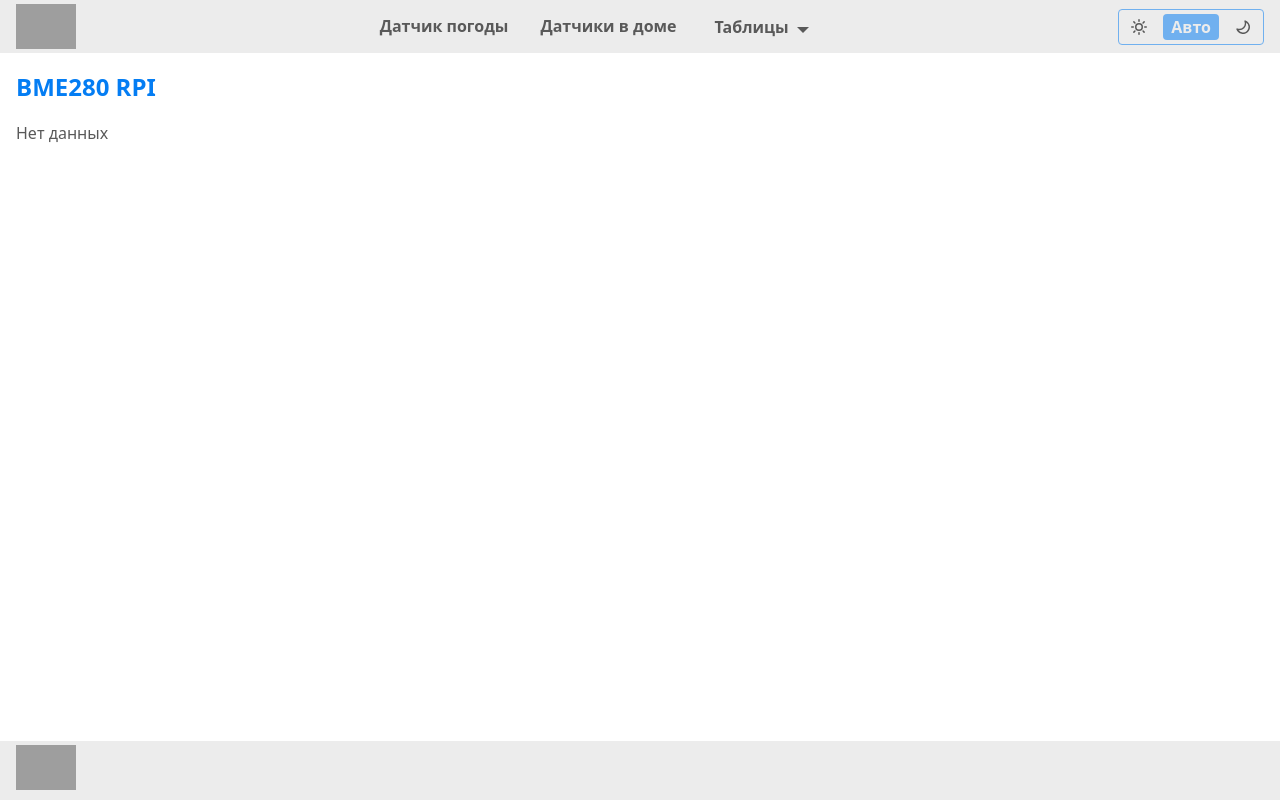
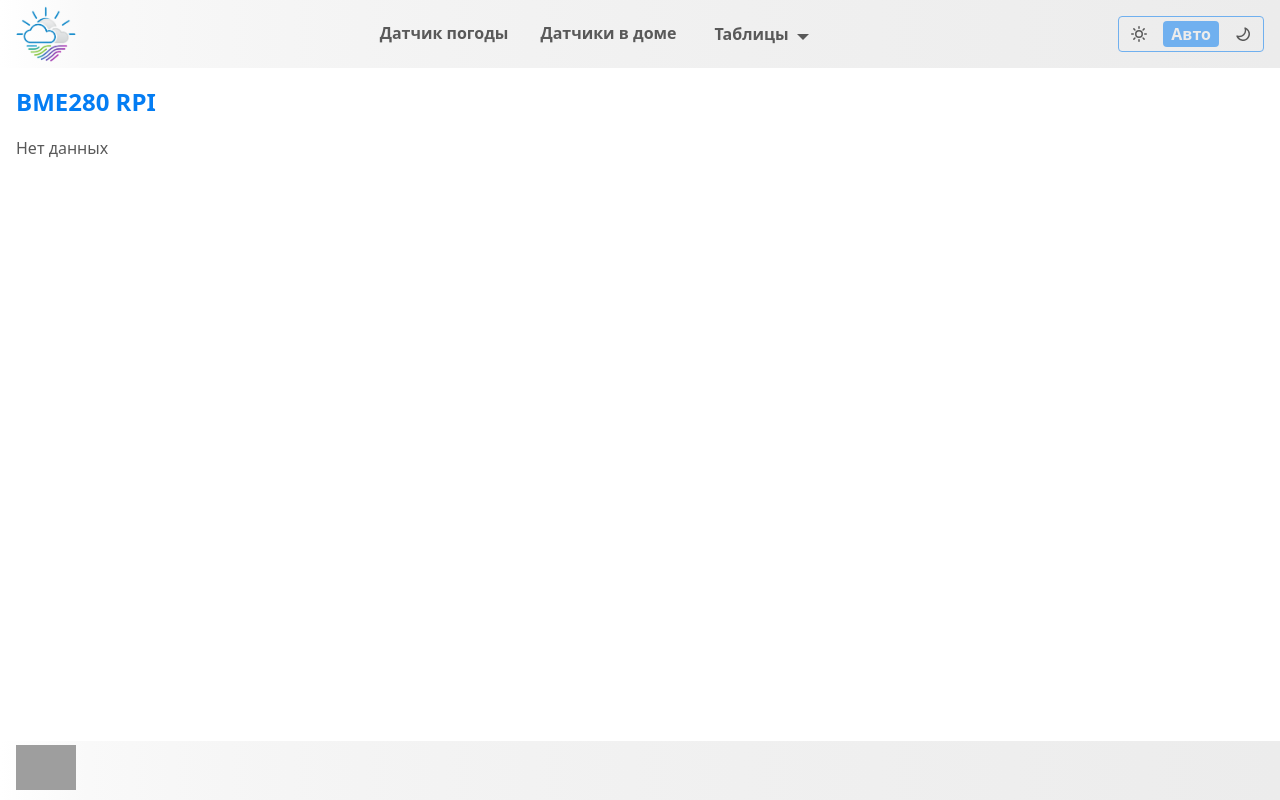
Before and after one commit to Missisol/meteo-project, a Flask app: page /api/table/bme280_rpi in a window 1280 px wide. Run offline with Flask 3, Linux system fonts and the light colour scheme; data that the repository does not hold is empty; grey boxes are pictures that could not be loaded.

Commit message:
Update header styles

```diff
--- a/app/static/css/base.css
+++ b/app/static/css/base.css
@@ -88,72 +88,6 @@ a:not([class]) {
   color: currentColor;
 }
 
-/* :root,
-:root[data-force-color-mode='light'] {
-  color-scheme: light dark;
-
-  --base-color: #fff;
-  --accent-color: #ececec;
-  --base-grey-color: #595959;
-  --medium-grey-color: #808080;
-  --light-grey-color: #cecece;
-  --base-blue-color: #047df3;
-  --medium-blue-color: #70b0ef;
-  --light-blue-color: #a6cdf3;
-  --base-green-color: #3ba639;
-  --light-green-color: #aaffa9;
-  --base-red-color: #ff0000;
-  --light-red-color: #ef7985;
-  --base-magenta-color: #cc66ff;
-
-  --gap: 2px;
-  --gap2: calc(var(--gap) * 2);
-  --gap3: calc(var(--gap) * 3);
-  --gap4: calc(var(--gap) * 4);
-  --gap5: calc(var(--gap) * 5);
-  --gap6: calc(var(--gap) * 6);
-  --gap8: calc(var(--gap) * 8);
-  --gap16: calc(var(--gap) * 16);
-  --gap32: calc(var(--gap) * 32);
-
-  --helper-font-size: 14px;
-} */
-
-
-/* @media (prefers-color-scheme: dark) {
-  :root {
-    --base-color: #191919;
-    --accent-color: #212020;
-    --base-grey-color: #b2b0b0;
-    --medium-grey-color: #808080;
-    --light-grey-color: #cecece;
-    --base-blue-color: #3392f1;
-    --medium-blue-color: #70b0ef;
-    --light-blue-color: #a6cdf3;
-    --base-green-color: #3ba639;
-    --light-green-color: #aaffa9;
-    --base-red-color: #ff0000;
-    --light-red-color: #ef7985;
-    --base-magenta-color: #cc66ff;
-  }
-}
-
-:root[data-force-color-mode='dark'] {
-  --accent-color: #212020;
-  --base-color: #191919;
-  --base-grey-color: #b2b0b0;
-  --medium-grey-color: #808080;
-  --light-grey-color: #cecece;
-  --base-blue-color: #3392f1;
-  --medium-blue-color: #70b0ef;
-  --light-blue-color: #a6cdf3;
-  --base-green-color: #3ba639;
-  --light-green-color: #aaffa9;
-  --base-red-color: #ff0000;
-  --light-red-color: #ef7985;
-  --base-magenta-color: #cc66ff;
-} */
-
 .container {
   min-height: 100%;
   display: grid;
@@ -171,9 +105,9 @@ a:not([class]) {
   grid-column: full;
 }
 
-.full-width {
+/* .full-width {
   background: var(--accent-color);
-}
+} */
 
 .wrapper-inner {
   display: grid;
@@ -182,6 +116,11 @@ a:not([class]) {
   column-gap: var(--gap8);
 }
 
+.wrapper-inner:has(.header),
+.wrapper-inner:has(.footer) {
+  background: linear-gradient(to right, var(--base-color), 20%, var(--accent-color));
+}
+
 .wrapper-inner > * {
   grid-column: container;
 }
--- a/app/static/css/header.css
+++ b/app/static/css/header.css
@@ -10,6 +10,7 @@
 
     @media (width < 700px) {
       row-gap: var(--gap8);
+      padding-block-end: var(--gap8);
     }
   }
 
--- a/app/templates/includes/header.html
+++ b/app/templates/includes/header.html
@@ -1,7 +1,7 @@
 {% include 'icons/icons_theme_switcher.html' %}
 <header class="header">
     <a href="{{ url_for('main.index') }}" class="header__logo">
-        <img src="{{ url_for('static', filename='icons/logo.svg') }}" alt="logo">
+        <img src="{{ url_for('static', filename='icons/logo.png') }}" alt="logo">
     </a>
     <nav class="nav" aria-label="Main menu">
         <ul class="nav__items">
```
